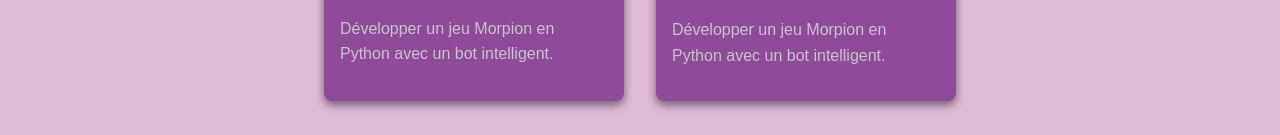
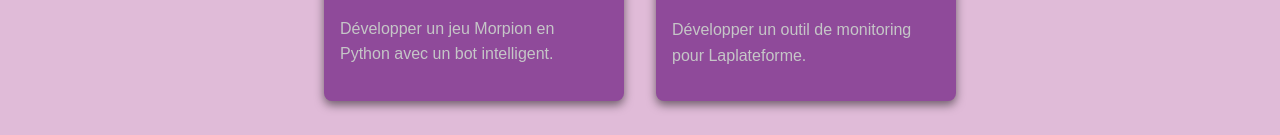
Before and after one commit to ines-charfi/portef-ines, a plain HTML site: page index.html in a window 1280 px wide. Shown: the part 1961-2096 px from the top of the page. Drawn offline with Linux system fonts and the light colour scheme.

Commit message:
Update index.html

```diff
--- a/index.html
+++ b/index.html
@@ -121,7 +121,7 @@
                 <a href="Présentation DataPlate (5).pdf" target="_blank">
                     <img src="la_Plateforme_Marseille_google-1.jpg" alt="projet-spé">
                     </a>
-                <p> Développer un jeu Morpion en Python avec un bot intelligent.</p>
+                <p> Développer un outil de monitoring pour Laplateforme.</p>
             </div>
         </div>
     </section>
```
